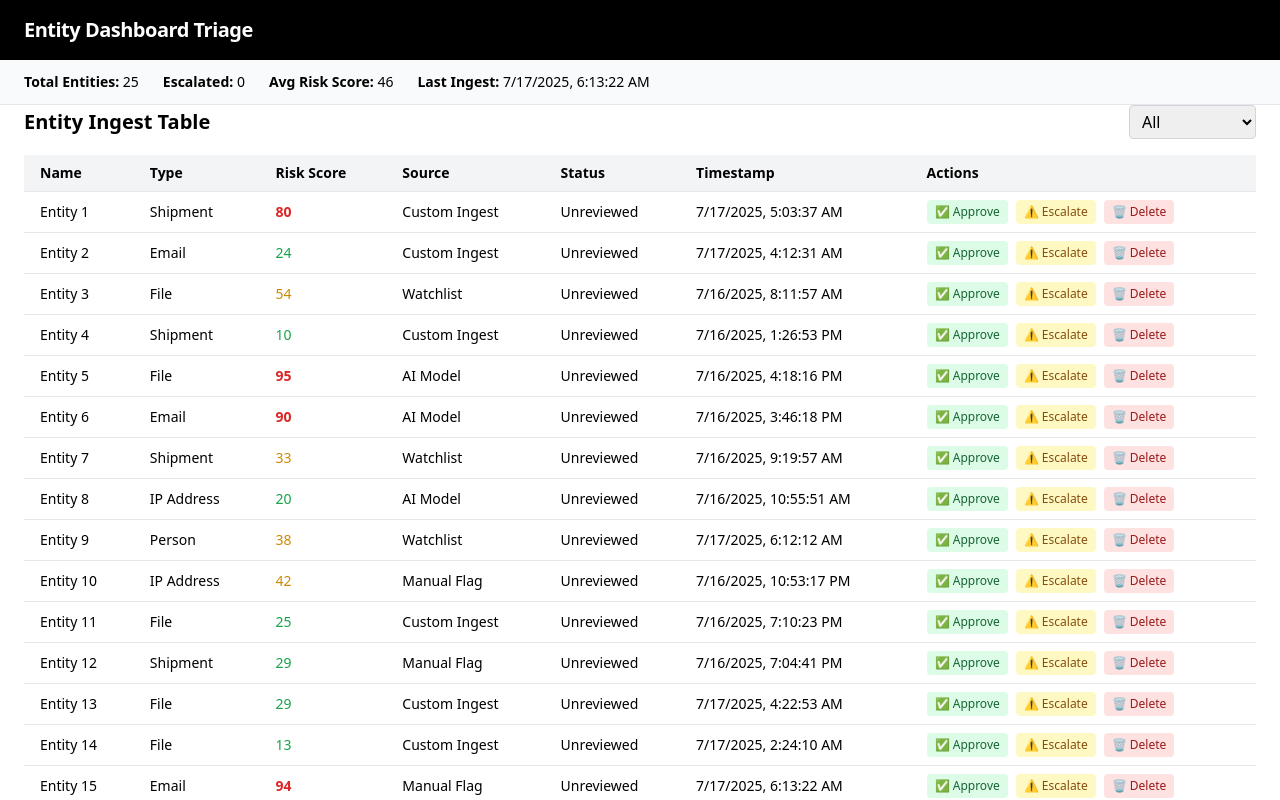
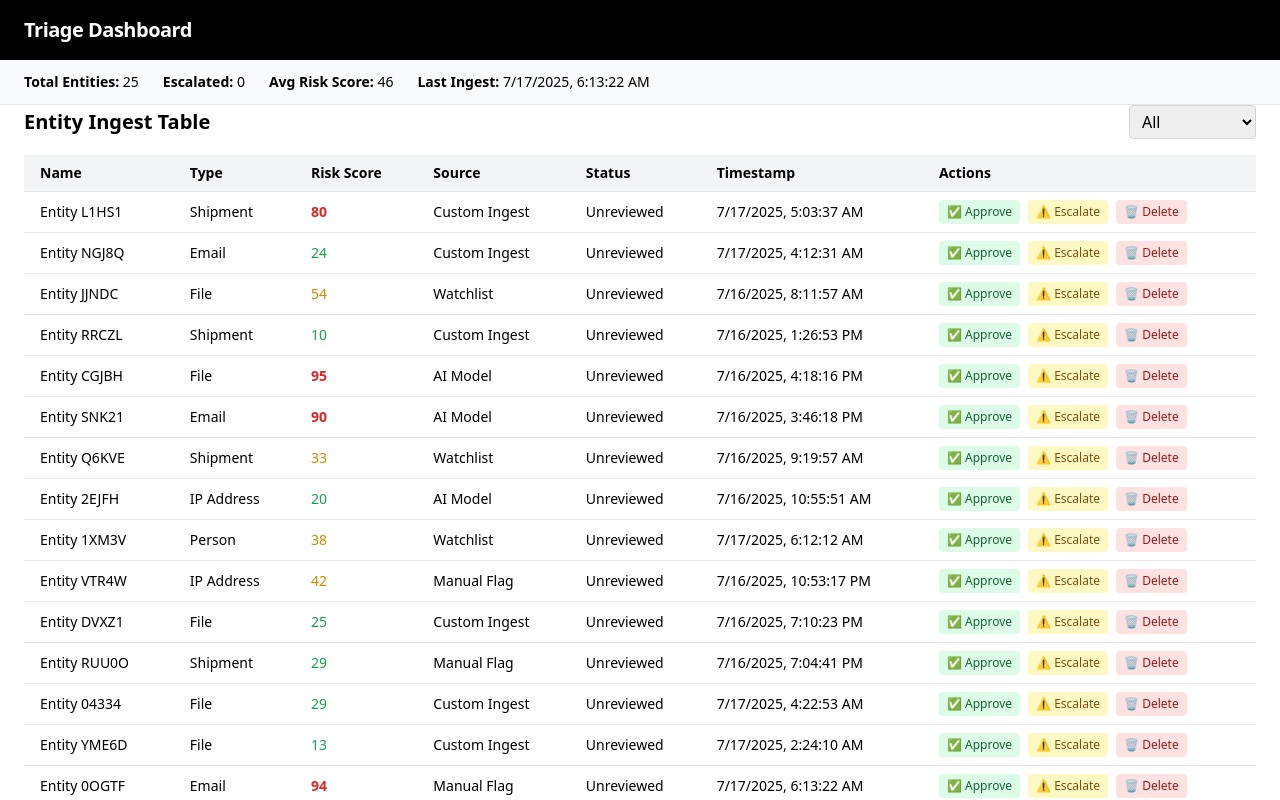
Before and after one commit to EliCohavi/suspicious-entity-dashboard, a React (Create React App) app: page / in a window 1280 px wide. Built offline with nearby package versions, Linux system fonts and the light colour scheme.

Commit message:
Changed header title and entity id to random

```diff
--- a/src/components/Header.js
+++ b/src/components/Header.js
@@ -1,7 +1,7 @@
 export default function Header() {
   return (
     <header className="bg-black text-white px-6 py-4 shadow-sm">
-      <h1 className="text-xl font-semibold tracking-tight">Entity Dashboard Triage</h1>
+      <h1 className="text-xl font-semibold tracking-tight">Triage Dashboard</h1>
     </header>
   );
 }
--- a/src/data/mockEntities.js
+++ b/src/data/mockEntities.js
@@ -1,5 +1,9 @@
 const types = ['Person', 'Shipment', 'IP Address', 'Email', 'File'];
 const sources = ['Watchlist', 'Custom Ingest', 'AI Model', 'Manual Flag'];
+
+const generateEntityId = () => {
+  return Math.random().toString(36).substring(2, 7).toUpperCase();
+};
 
 function randomEntity(id) {
   const risk = Math.floor(Math.random() * 101);
@@ -15,6 +19,7 @@ function randomEntity(id) {
   };
 }
 
-const mockEntities = Array.from({ length: 25 }, (_, i) => randomEntity(i + 1));
+
+const mockEntities = Array.from({ length: 25 }, (_, i) => randomEntity(generateEntityId()));
 
 export default mockEntities;
```
